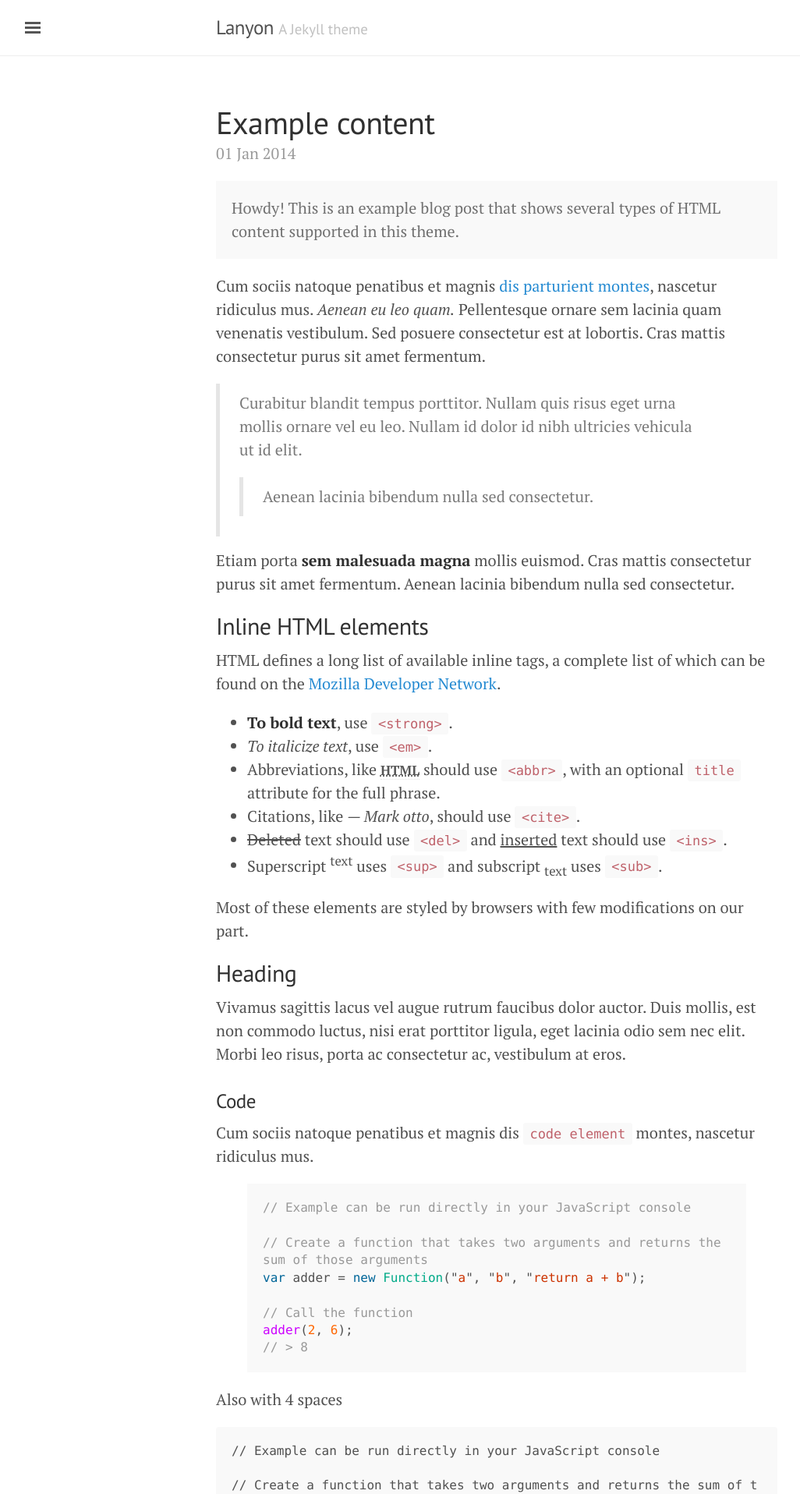
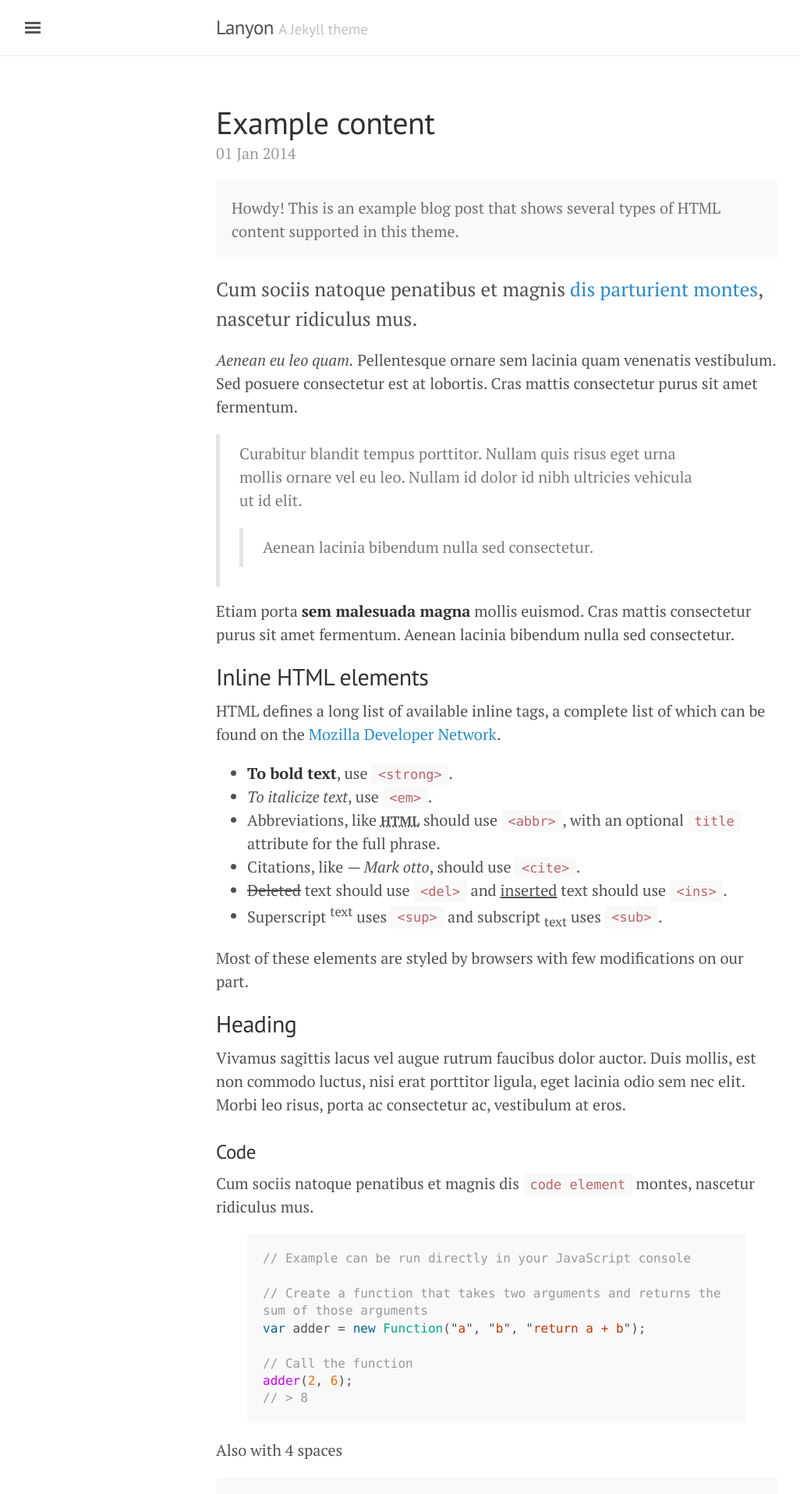
Before and after one commit to diesire/alone, a Jekyll site: the page built from _posts/2014-01-01-example-content.md, in a window 1280 px wide. Shown: the top 1916 px of the page at 78% size, without its empty margins (3-1029 px from the left). Built offline with Jekyll 4.4.1, drawn with Linux system fonts in a browser that asks for light colours.

Commit message:
Add lead class example

```diff
--- a/_posts/2014-01-01-example-content.md
+++ b/_posts/2014-01-01-example-content.md
@@ -8,7 +8,9 @@ title: Example content
   Howdy! This is an example blog post that shows several types of HTML content supported in this theme.
 </div>
 
-Cum sociis natoque penatibus et magnis <a href="#">dis parturient montes</a>, nascetur ridiculus mus. *Aenean eu leo quam.* Pellentesque ornare sem lacinia quam venenatis vestibulum. Sed posuere consectetur est at lobortis. Cras mattis consectetur purus sit amet fermentum.
+<span class="lead">Cum sociis natoque penatibus et magnis <a href="#">dis parturient montes</a>, nascetur ridiculus mus.</span>
+
+*Aenean eu leo quam.* Pellentesque ornare sem lacinia quam venenatis vestibulum. Sed posuere consectetur est at lobortis. Cras mattis consectetur purus sit amet fermentum.
 
 > Curabitur blandit tempus porttitor. Nullam quis risus eget urna mollis ornare vel eu leo. Nullam id dolor id nibh ultricies vehicula ut id elit.
 >
```
